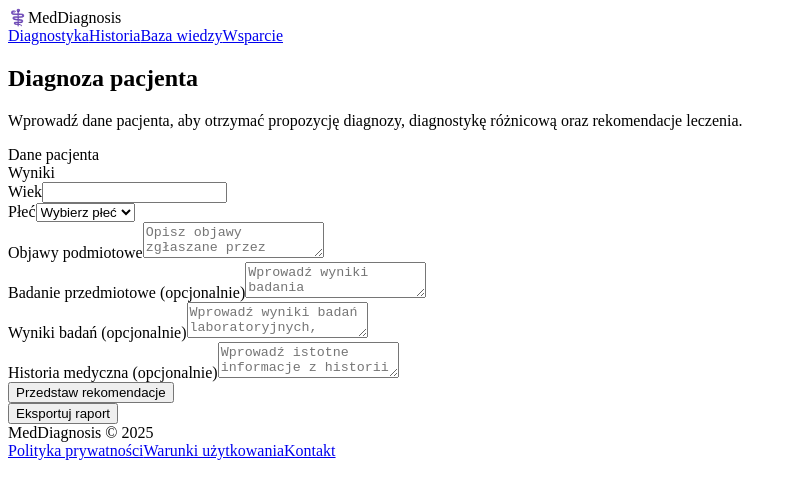
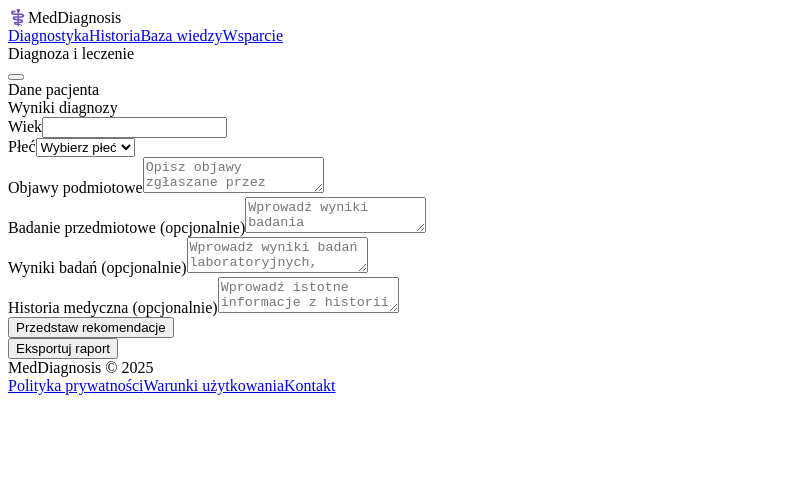
Before and after one commit to Solozzo25/MedicalVercelApp, a Next.js app: page / in a window 1280 px wide. Shown: the top 498 px of the page, without its empty margins (0-793 px from the left). Built offline with nearby package versions, Linux system fonts and the light colour scheme.

Commit message:
Update TabContainer.jsx

```diff
--- a/src/components/TabContainer.jsx
+++ b/src/components/TabContainer.jsx
@@ -26,7 +26,8 @@ export default function TabContainer() {
     setPatientData(formData);
 
     try {
-      // Pobierz diagnozę
+      // Krok 1: Pobierz diagnozę od OpenAI
+      console.log("Krok 1: Wysyłanie danych do API diagnozy");
       const diagnosisResponse = await fetch('/api/gpt-diagnosis', {
         method: 'POST',
         headers: {
@@ -35,22 +36,26 @@ export default function TabContainer() {
         body: JSON.stringify(formData)
       });
 
+      if (!diagnosisResponse.ok) {
+        const errorData = await diagnosisResponse.json();
+        throw new Error(errorData.error || `Błąd serwera diagnozy: ${diagnosisResponse.status}`);
+      }
+
       const diagnosisResult = await diagnosisResponse.json();
-
-      if (!diagnosisResponse.ok) {
-        throw new Error(diagnosisResult.error || `Błąd serwera: ${diagnosisResponse.status}`);
-      }
+      console.log("Otrzymano odpowiedź z API diagnozy:", diagnosisResult);
 
       // Zapisz dane diagnozy
       setDiagnosisData(diagnosisResult);
 
-      // Przygotuj dane dla API rekomendacji leczenia
+      // Krok 2: Przygotuj dane dla API rekomendacji leczenia
+      console.log("Krok 2: Przygotowanie danych dla API rekomendacji leczenia");
       const treatmentRequestData = {
         diagnosis: diagnosisResult.Diagnoza_Główna,
         medicalSociety: diagnosisResult.Towarzystwo_Medyczne
       };
 
-      // Pobierz rekomendacje leczenia
+      // Krok 3: Pobierz rekomendacje leczenia od Perplexity API
+      console.log("Krok 3: Wysyłanie danych do API rekomendacji leczenia");
       const treatmentResponse = await fetch('/api/perplexity-treatment', {
         method: 'POST',
         headers: {
@@ -59,11 +64,13 @@ export default function TabContainer() {
         body: JSON.stringify(treatmentRequestData)
       });
 
+      if (!treatmentResponse.ok) {
+        const errorData = await treatmentResponse.json();
+        throw new Error(errorData.error || `Błąd serwera rekomendacji: ${treatmentResponse.status}`);
+      }
+
       const treatmentResult = await treatmentResponse.json();
-
-      if (!treatmentResponse.ok) {
-        throw new Error(treatmentResult.error || `Błąd serwera: ${treatmentResponse.status}`);
-      }
+      console.log("Otrzymano odpowiedź z API rekomendacji:", treatmentResult);
 
       // Zapisz dane rekomendacji
       setTreatmentData(treatmentResult);
@@ -81,8 +88,14 @@ export default function TabContainer() {
   return (
     <div className="card">
       <div className="card-header">
-        <h2 className="card-title">Diagnoza pacjenta</h2>
-        <p className="card-subtitle">Wprowadź dane pacjenta, aby otrzymać propozycję diagnozy, diagnostykę różnicową oraz rekomendacje leczenia.</p>
+        <div className="card-title">
+          <i className="fas fa-user-md"></i> Diagnoza i leczenie
+        </div>
+        <div className="card-actions">
+          <button className="action-btn" title="Odśwież" onClick={() => window.location.reload()}>
+            <i className="fas fa-sync-alt"></i>
+          </button>
+        </div>
       </div>
 
       <div className="tabs">
@@ -96,7 +109,7 @@ export default function TabContainer() {
           className={`tab ${activeTab === 'results' ? 'active' : ''}`}
           onClick={() => handleTabClick('results')}
         >
-          Wyniki
+          Wyniki diagnozy
         </div>
       </div>
 
```
